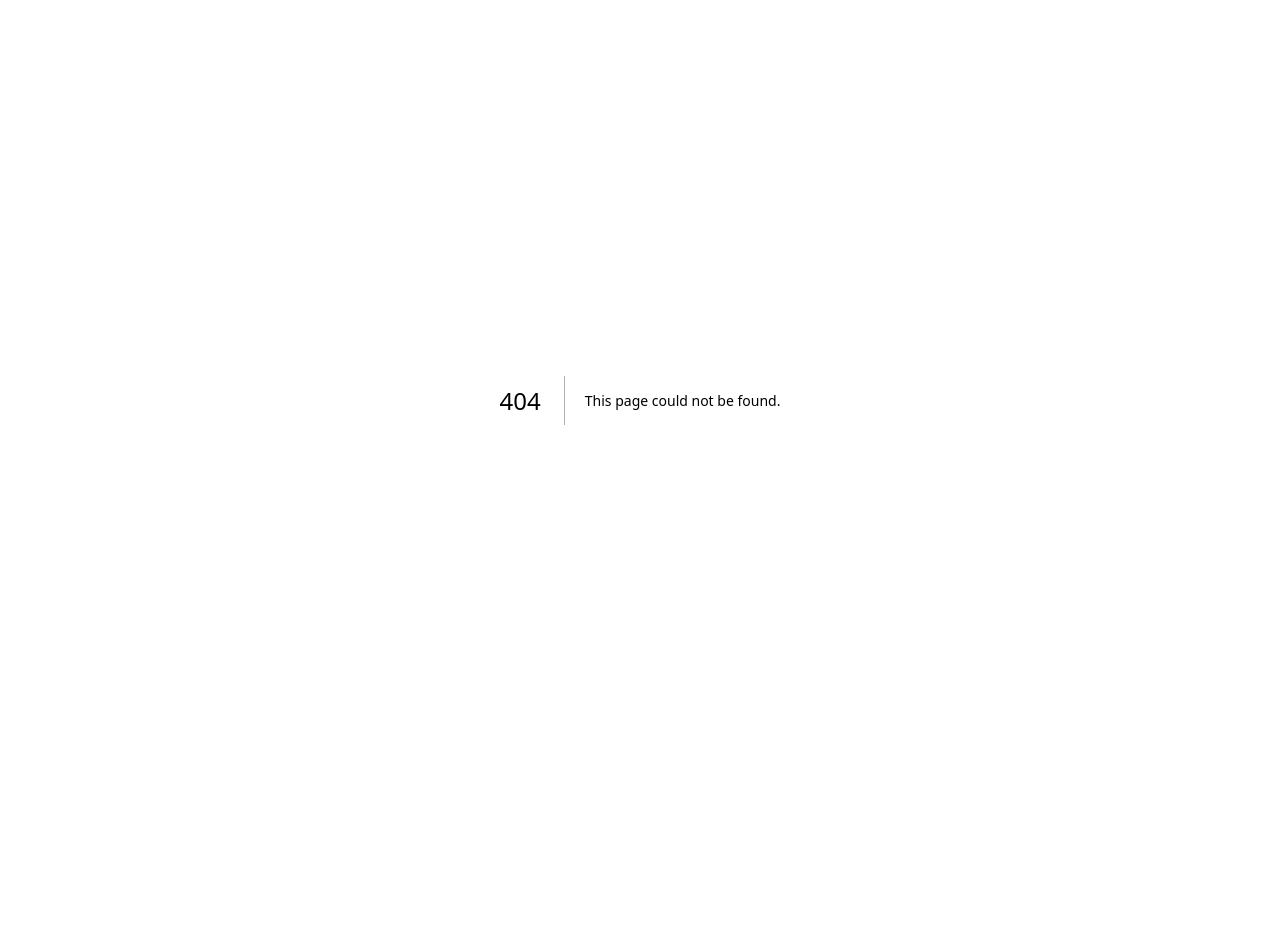
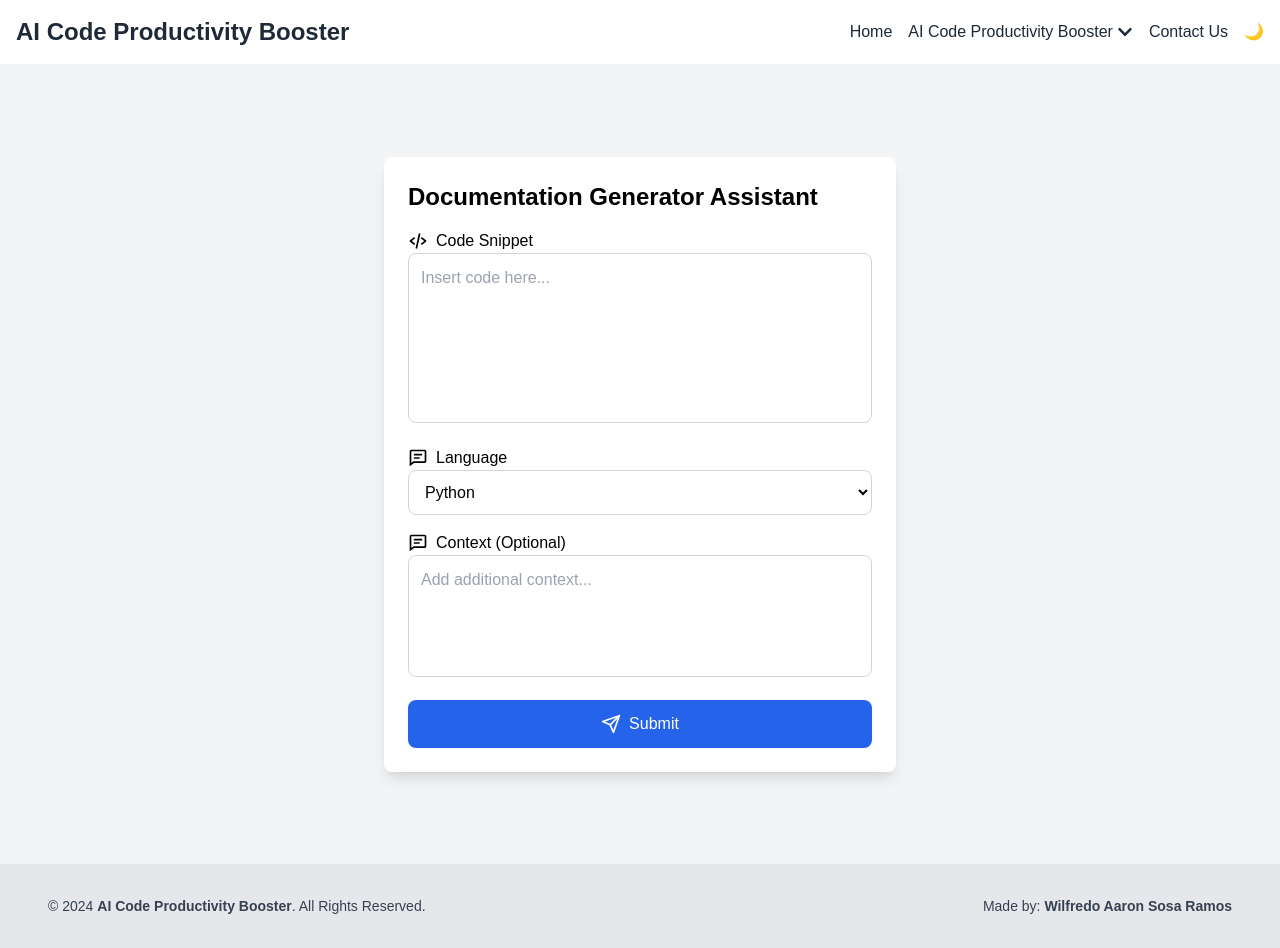
Before and after one commit to AaronSosaRamos/ai-code-productivity-booster-frontend, a Next.js app: page /doc-generator in a window 1280 px wide. Before the commit this address had no page. Before the commit the page ends 800 px from the top, so only its background shows below. Built offline with nearby package versions, Linux system fonts and the light colour scheme.

Commit message:
new doc generator imp.

```diff
--- /dev/null
+++ b/app/doc-generator/page.tsx
@@ -0,0 +1,11 @@
+"use client"
+
+import DocumentationForm from "@/components/doc-generator/DocumentationForm";
+import Layout from "@/components/Layout";
+export default function DocGenerator() {
+  return (
+    <Layout>
+      <DocumentationForm />
+    </Layout>
+  );
+}
--- a/components/Footer.tsx
+++ b/components/Footer.tsx
@@ -4,17 +4,16 @@ const Footer = () => {
   const [year, setYear] = useState(new Date().getFullYear());
 
   useEffect(() => {
-    const currentYear = new Date().getFullYear();
-    setYear(currentYear);
+    setYear(new Date().getFullYear());
   }, []);
 
   return (
-    <footer className="bg-gray-200 dark:bg-gray-900 py-6">
-      <div className="container mx-auto text-center flex flex-col md:flex-row items-center justify-between">
-        <div className="text-gray-700 dark:text-gray-400 text-sm">
-          &copy; {year} AI Code Productivity Booster. All Rights Reserved.
+    <footer className="bg-gray-200 dark:bg-gray-900 py-8 px-4 md:px-8 lg:px-12">
+      <div className="container mx-auto flex flex-col md:flex-row items-center justify-between space-y-4 md:space-y-0">
+        <div className="text-gray-700 dark:text-gray-400 text-sm text-center md:text-left transition-colors duration-300">
+          &copy; {year} <span className="font-semibold">AI Code Productivity Booster</span>. All Rights Reserved.
         </div>
-        <div className="text-gray-700 dark:text-gray-400 text-sm mt-2 md:mt-0">
+        <div className="text-gray-700 dark:text-gray-400 text-sm text-center md:text-right transition-colors duration-300">
           Made by: <span className="font-semibold">Wilfredo Aaron Sosa Ramos</span>
         </div>
       </div>
--- /dev/null
+++ b/components/doc-generator/DocumentationForm.tsx
@@ -0,0 +1,175 @@
+import { useForm } from "react-hook-form";
+import { zodResolver } from "@hookform/resolvers/zod";
+import { documentationSchema, DocumentationFormValues } from "@/schemas/DocumentationSchema";
+import { motion } from "framer-motion";
+import { ToastContainer, toast } from "react-toastify";
+import { FiSend, FiLoader } from "react-icons/fi";
+import { BiCodeAlt, BiCommentDetail } from "react-icons/bi";
+import "react-toastify/dist/ReactToastify.css";
+import { useState, Suspense } from "react";
+import DocumentationResult from "./DocumentationResult";
+import CircularSpinner from "../Spinner";
+
+function fetchDocumentation(data: DocumentationFormValues) {
+  return new Promise((resolve) => {
+    setTimeout(() => {
+      resolve({
+        documentation: `This documentation provides a comprehensive guide to implementing a Convolutional Neural Network (CNN) architecture using the MNIST dataset. The following sections detail the various components and functions used in the implementation, along with example code snippets to illustrate their usage.\n
+1. **get_data_loaders**
+   - **Description**: This function is responsible for loading the MNIST dataset and preparing the data loaders for training and validation.
+   - **Example**:
+     \`\`\`python
+     train_loader, val_loader = get_data_loaders(batch_size=32)
+     \`\`\`
+
+2. **CNN**
+   - **Description**: This class defines the CNN architecture used for classifying the MNIST dataset.
+   - **Example**:
+     \`\`\`python
+     model = CNN()
+     \`\`\`
+
+3. **forward**
+   - **Description**: This method performs the forward pass of the CNN model.
+   - **Example**:
+     \`\`\`python
+     output = model.forward(input_tensor)
+     \`\`\`
+
+4. **train_model**
+   - **Description**: This function trains the CNN model using the training data loader and evaluates it on the validation data loader.
+   - **Example**:
+     \`\`\`python
+     train_model(model, train_loader, val_loader, num_epochs=5, learning_rate=0.01)
+     \`\`\`
+
+5. **evaluate_model**
+   - **Description**: This function evaluates the trained model on the validation dataset and returns the accuracy.
+   - **Example**:
+     \`\`\`python
+     accuracy = evaluate_model(model, val_loader)
+     \`\`\`
+
+6. **test_model**
+   - **Description**: This function tests the trained model on a separate test dataset and returns the test accuracy.
+   - **Example**:
+     \`\`\`python
+     test_accuracy = test_model(model, test_loader)
+     \`\`\`
+
+7. **plot_loss_curves**
+   - **Description**: This function plots the training and validation loss curves to visualize the model's performance over epochs.
+   - **Example**:
+     \`\`\`python
+     plot_loss_curves(train_loss, val_loss)
+     \`\`\`
+
+8. **main**
+   - **Description**: This function serves as the entry point for the program, orchestrating the data loading, model training, evaluation, and testing processes.
+   - **Example**:
+     \`\`\`python
+     main()
+     \`\`\`
+
+This documentation provides a structured approach to implementing a CNN for the MNIST dataset, ensuring clarity and ease of understanding for users looking to replicate or build upon this work.`
+      });
+    }, 2000);
+  });
+}
+
+export default function DocumentationForm() {
+  const { register, handleSubmit, formState: { errors, isSubmitting } } = useForm<DocumentationFormValues>({
+    resolver: zodResolver(documentationSchema),
+  });
+
+  const [documentationData, setDocumentationData] = useState<any | null>(null);
+
+  const onSubmit = async (data: DocumentationFormValues) => {
+    toast.info("Generating documentation...");
+    const result = await fetchDocumentation(data);
+    setDocumentationData(result);
+  };
+
+  return (
+    <motion.div
+      initial={{ opacity: 0, y: -10 }}
+      animate={{ opacity: 1, y: 0 }}
+      transition={{ duration: 0.5 }}
+      className="flex items-center justify-center min-h-screen bg-gray-100 dark:bg-gray-900 transition-colors"
+    >
+      <motion.div
+        className="w-full max-w-lg bg-white dark:bg-gray-800 p-6 rounded-lg shadow-lg transition-all"
+        whileHover={{ scale: 1.02 }}
+      >
+        <h2 className="text-2xl font-bold mb-4 text-black dark:text-white">Documentation Generator Assistant</h2>
+
+        <form onSubmit={handleSubmit(onSubmit)} className="space-y-4">
+          <div>
+            <label className="flex items-center gap-2 text-black dark:text-white">
+              <BiCodeAlt className="text-xl" /> Code Snippet
+            </label>
+            <textarea
+              {...register("code_snippet")}
+              className="w-full p-3 border border-gray-300 dark:border-gray-600 rounded-lg resize-none focus:ring focus:ring-blue-500 dark:focus:ring-blue-400 transition text-black dark:text-white bg-white dark:bg-gray-700"
+              rows={6}
+              placeholder="Insert code here..."
+            ></textarea>
+            {errors.code_snippet && <p className="text-red-500 text-sm mt-1">{errors.code_snippet.message}</p>}
+          </div>
+
+          <div>
+            <label className="flex items-center gap-2 text-black dark:text-white">
+              <BiCommentDetail className="text-xl" /> Language
+            </label>
+            <select
+              {...register("language")}
+              className="w-full p-3 border border-gray-300 dark:border-gray-600 rounded-lg focus:ring focus:ring-blue-500 dark:focus:ring-blue-400 transition text-black dark:text-white bg-white dark:bg-gray-700"
+              defaultValue="python"
+            >
+              <option value="python">Python</option>
+              <option value="javascript">JavaScript</option>
+              <option value="typescript">TypeScript</option>
+              <option value="java">Java</option>
+            </select>
+          </div>
+
+          <div>
+            <label className="flex items-center gap-2 text-black dark:text-white">
+              <BiCommentDetail className="text-xl" /> Context (Optional)
+            </label>
+            <textarea
+              {...register("context")}
+              className="w-full p-3 border border-gray-300 dark:border-gray-600 rounded-lg resize-none focus:ring focus:ring-blue-500 dark:focus:ring-blue-400 transition text-black dark:text-white bg-white dark:bg-gray-700"
+              rows={4}
+              placeholder="Add additional context..."
+            ></textarea>
+            {errors.context && <p className="text-red-500 text-sm mt-1">{errors.context.message}</p>}
+          </div>
+
+          <motion.button
+            type="submit"
+            disabled={isSubmitting}
+            className="w-full p-3 bg-blue-600 text-white rounded-lg hover:bg-blue-700 dark:bg-blue-500 dark:hover:bg-blue-600 transition-all flex items-center justify-center gap-2"
+            whileHover={{ scale: 1.05 }}
+            whileTap={{ scale: 0.95 }}
+          >
+            {isSubmitting ? (
+              <FiLoader className="animate-spin mr-2 text-xl" />
+            ) : (
+              <FiSend className="text-xl" />
+            )}
+            {isSubmitting ? "Processing..." : "Submit"}
+          </motion.button>
+        </form>
+
+        <ToastContainer position="top-right" autoClose={3000} hideProgressBar />
+
+        {documentationData && (
+          <Suspense fallback={<CircularSpinner />}>
+            <DocumentationResult documentation={documentationData.documentation} />
+          </Suspense>
+        )}
+      </motion.div>
+    </motion.div>
+  );
+}
--- /dev/null
+++ b/components/doc-generator/DocumentationResult.tsx
@@ -0,0 +1,37 @@
+import { useState } from "react";
+import { FaBook, FaCopy, FaCheck } from "react-icons/fa";
+import { CopyToClipboard } from "react-copy-to-clipboard";
+
+interface DocumentationResultProps {
+  documentation: string;
+}
+
+export default function DocumentationResult({ documentation }: DocumentationResultProps) {
+  const [copied, setCopied] = useState(false);
+
+  const handleCopy = () => {
+    setCopied(true);
+    setTimeout(() => setCopied(false), 2000);
+  };
+
+  return (
+    <div className="p-4 bg-white dark:bg-gray-800 rounded-lg shadow-lg text-black dark:text-white">
+      <div className="flex justify-between items-center mb-4">
+        <h2 className="text-xl font-bold"><FaBook className="inline mr-2" /> Documentation</h2>
+        <CopyToClipboard text={documentation} onCopy={handleCopy}>
+          <button
+            className="flex items-center gap-1 p-2 text-sm bg-blue-600 text-white rounded-lg hover:bg-blue-700 dark:bg-blue-500 dark:hover:bg-blue-600 transition-all"
+            title="Copy Documentation"
+          >
+            {copied ? <FaCheck className="text-xl" /> : <FaCopy className="text-xl" />}
+            {copied ? "Copied" : "Copy"}
+          </button>
+        </CopyToClipboard>
+      </div>
+
+      <pre className="bg-gray-200 dark:bg-gray-900 p-4 rounded-md overflow-x-auto text-sm whitespace-pre-wrap">
+        {documentation}
+      </pre>
+    </div>
+  );
+}
--- /dev/null
+++ b/schemas/DocumentationSchema.ts
@@ -0,0 +1,9 @@
+import { z } from 'zod';
+
+export const documentationSchema = z.object({
+  code_snippet: z.string().nonempty("Code snippet is required"),
+  language: z.enum(["python", "javascript", "typescript", "java"]).default("python"),
+  context: z.string().optional(),
+});
+
+export type DocumentationFormValues = z.infer<typeof documentationSchema>;
```
